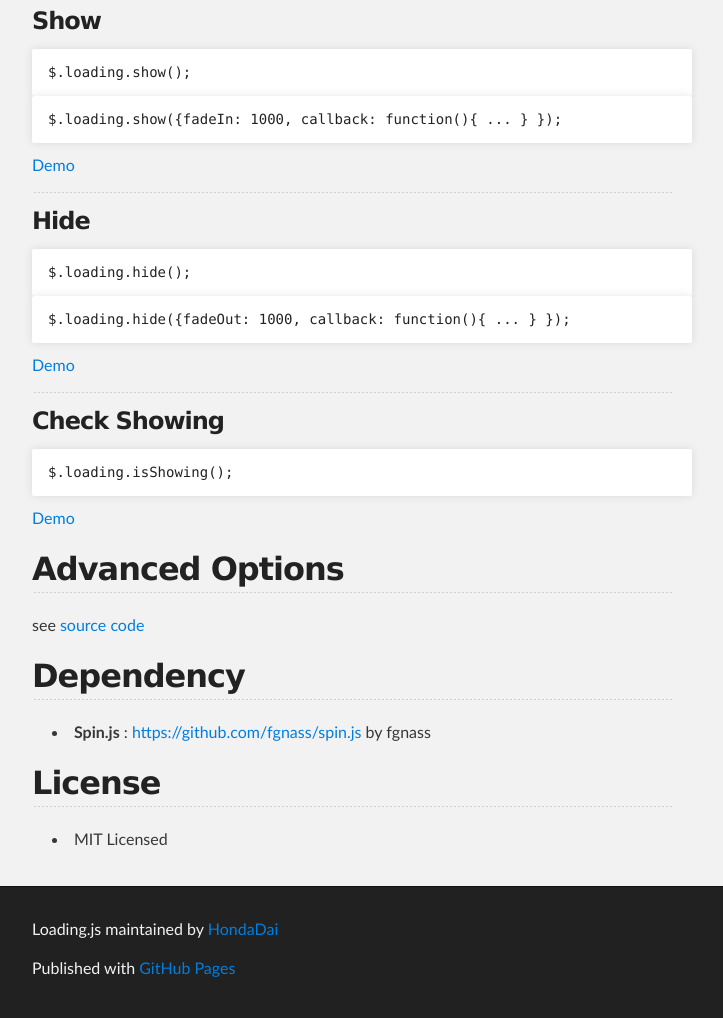
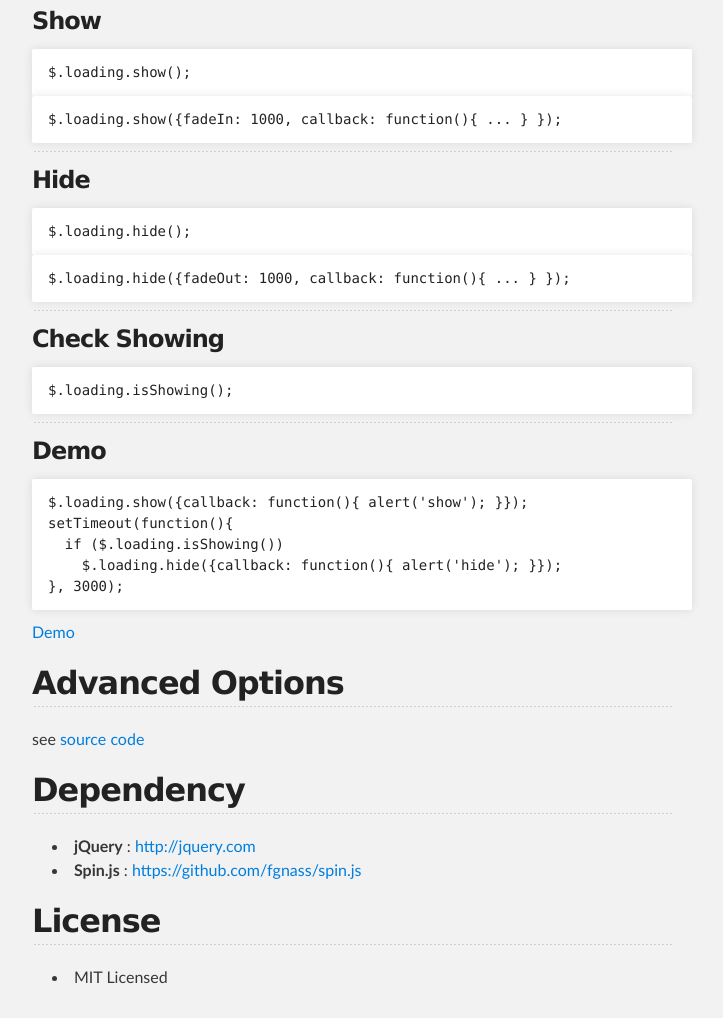
Before and after one commit to HondaDai/loading.js, a plain HTML site: page index.html in a window 1280 px wide. Shown: the part 325-1343 px from the top of the page, without its empty margins (288-1011 px from the left). Drawn offline with nearby package versions, Linux system fonts and the light colour scheme.

Commit message:
index.html

```diff
--- a/index.html
+++ b/index.html
@@ -8,6 +8,9 @@
 
     <link rel="stylesheet" type="text/css" media="screen" href="stylesheets/stylesheet.css">
 
+    <script src="http://code.jquery.com/jquery-1.10.1.min.js"></script>
+    <script src="http://hondadai.github.io/loading.js/js/spin.js"></script>
+    <script src="http://hondadai.github.io/loading.js/js/loading.js"></script>
     <title>Loading.js</title>
   </head>
 
@@ -43,7 +46,6 @@
 <pre><code>$.loading.show({fadeIn: 1000, callback: function(){ ... } });
 </code></pre>
 
-<p><a href="#">Demo</a></p>
 
 <hr><h3>
 <a name="hide" class="anchor" href="#hide"><span class="octicon octicon-link"></span></a>Hide</h3>
@@ -54,15 +56,24 @@
 <pre><code>$.loading.hide({fadeOut: 1000, callback: function(){ ... } });
 </code></pre>
 
-<p><a href="#">Demo</a></p>
-
 <hr><h3>
 <a name="check-showing" class="anchor" href="#check-showing"><span class="octicon octicon-link"></span></a>Check Showing</h3>
 
 <pre><code>$.loading.isShowing();
 </code></pre>
 
-<p><a href="#">Demo</a></p>
+
+<hr><h3>
+<a name="hide" class="anchor" href="#demo"><span class="octicon octicon-link"></span></a>Demo</h3>
+
+<pre><code>$.loading.show({callback: function(){ alert('show'); }});
+setTimeout(function(){
+  if ($.loading.isShowing())
+    $.loading.hide({callback: function(){ alert('hide'); }});
+}, 3000);
+</code></pre>
+
+<p><a href="javascript:$.loading.show({callback:function(){alert('show')}});setTimeout(function(){if ($.loading.isShowing())$.loading.hide({callback:function(){alert('hide')}});}, 3000);">Demo</a></p>
 
 <h2>
 <a name="advanced-options" class="anchor" href="#advanced-options"><span class="octicon octicon-link"></span></a>Advanced Options</h2>
@@ -73,8 +84,8 @@
 <a name="dependency" class="anchor" href="#dependency"><span class="octicon octicon-link"></span></a>Dependency</h2>
 
 <ul>
-<li>
-<strong>Spin.js</strong> : <a href="https://github.com/fgnass/spin.js">https://github.com/fgnass/spin.js</a> by fgnass</li>
+<li><strong>jQuery</strong> : <a href="http://jquery.com">http://jquery.com</a></li>
+<li><strong>Spin.js</strong> : <a href="https://github.com/fgnass/spin.js">https://github.com/fgnass/spin.js</a></li>
 </ul><h2>
 <a name="license" class="anchor" href="#license"><span class="octicon octicon-link"></span></a>License</h2>
 
--- a/javascripts/main.js
+++ /dev/null
@@ -1 +0,0 @@
-console.log('This would be the main JS file.');
```
